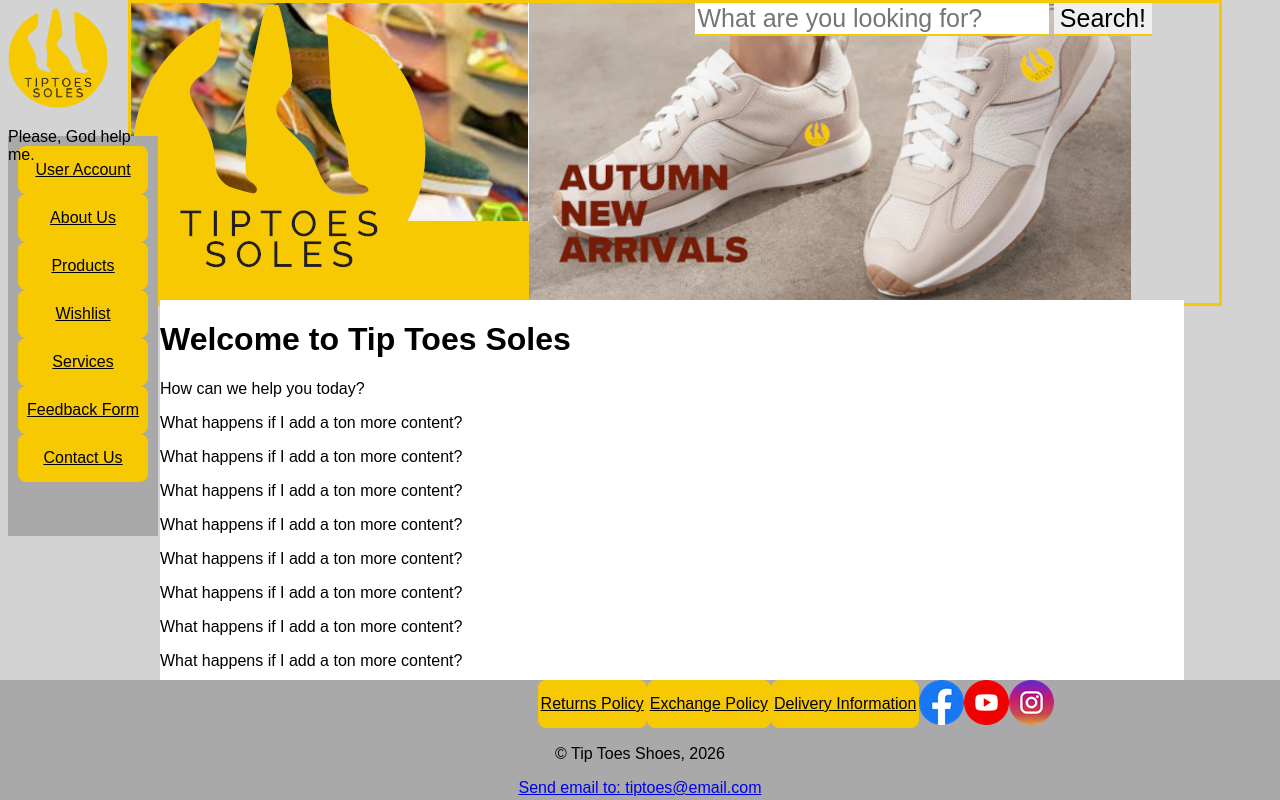
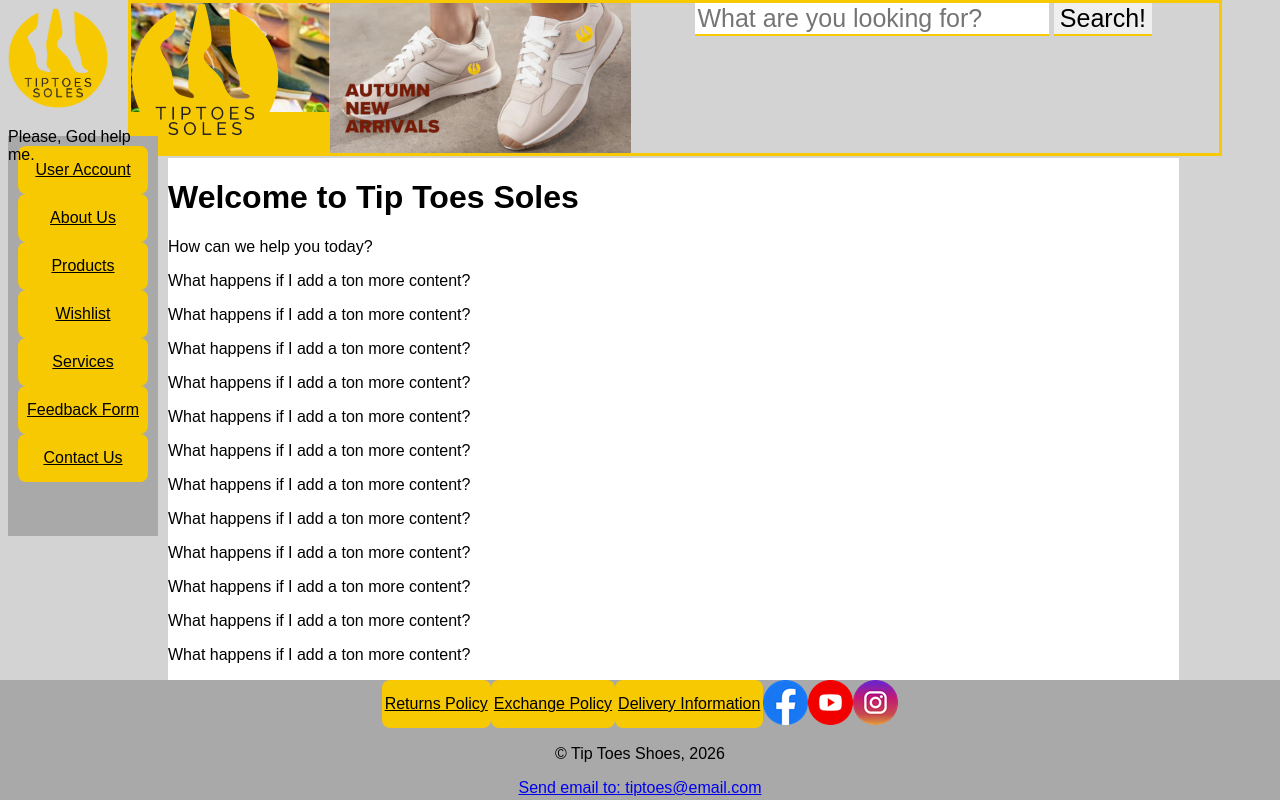
Before and after one commit to CallumTabram/CoolWebsite, a plain HTML site: page index.html in a window 1280 px wide. Drawn offline with Linux system fonts and the light colour scheme.

Commit message:
Add files via upload

```diff
--- a/index.html
+++ b/index.html
@@ -65,13 +65,16 @@
 	}
 	.Banner{
 		width: 85%;
-		height: 300px;
+		height: 150px;
 		float: left;
 		position: fixed;
 		top: 0%;
 		left: 10%;
 		border-style: solid;
 		border-color: #f7c903;
+	}
+	.Banner img{
+		height: 150px
 	}
 	.Seek{
 		position: fixed;
@@ -83,8 +86,8 @@
 		width: 80%;
 		height: 60%;
 		float: left;
-		position: fixed;
-		top: 300px;
+		position: relative;
+		top: 150px;
 		left: 160px;
 		background-color: white;
 	}
@@ -109,9 +112,10 @@
 		padding: 0;
 		background-color: darkgray;
 		display: flex;
+		flex-wrap: wrap;
 		text-align: center;
-		position: relative;
-		left: 42%;
+		justify-content: center;
+		align-content: center;
 	}
 	@media screen and (max-width:1200px){
 		div.SideMenu{
@@ -122,10 +126,6 @@
 		}
 		div.Banner img{
 			width: 500px;
-			height: 150px;
-		}
-		.Horizontal {
-			left: 21%;
 		}
 	}
 </style>
```
